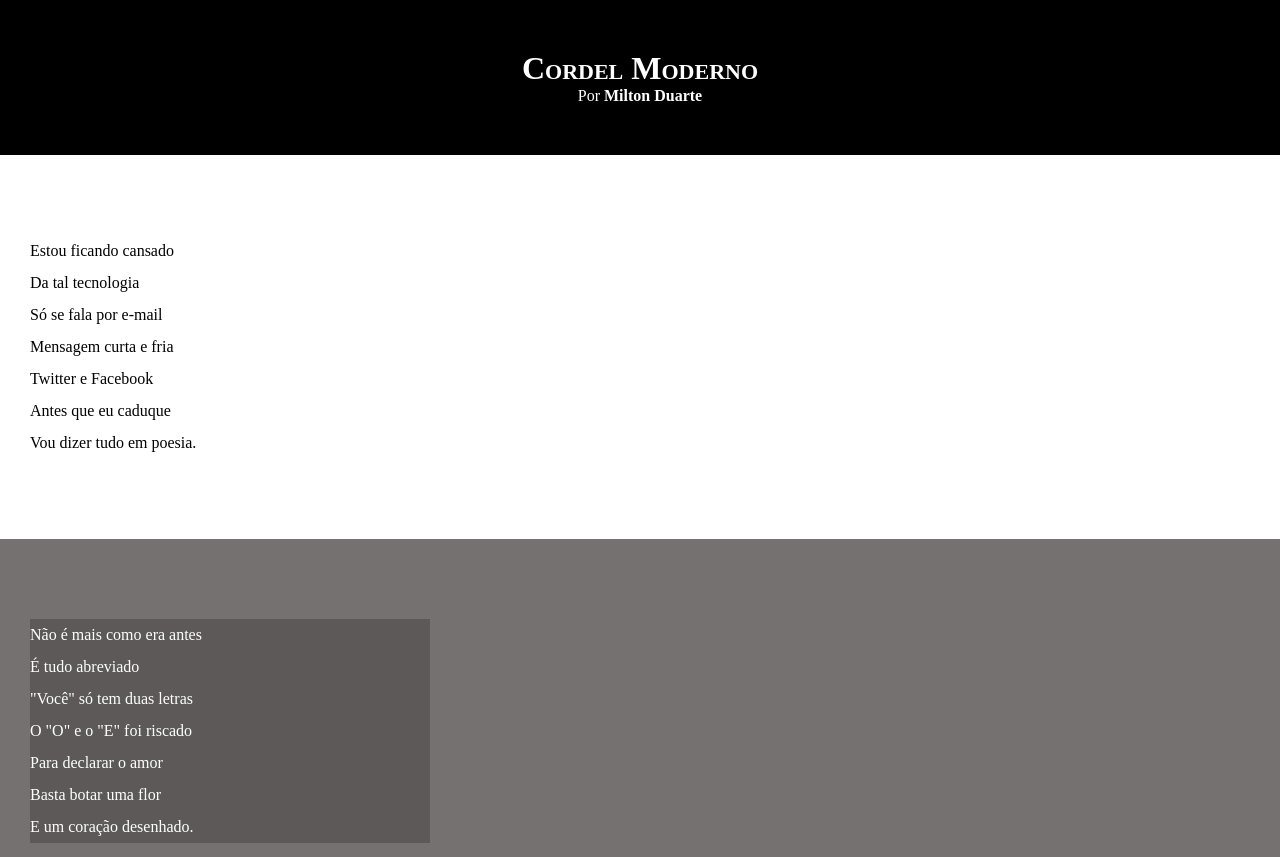
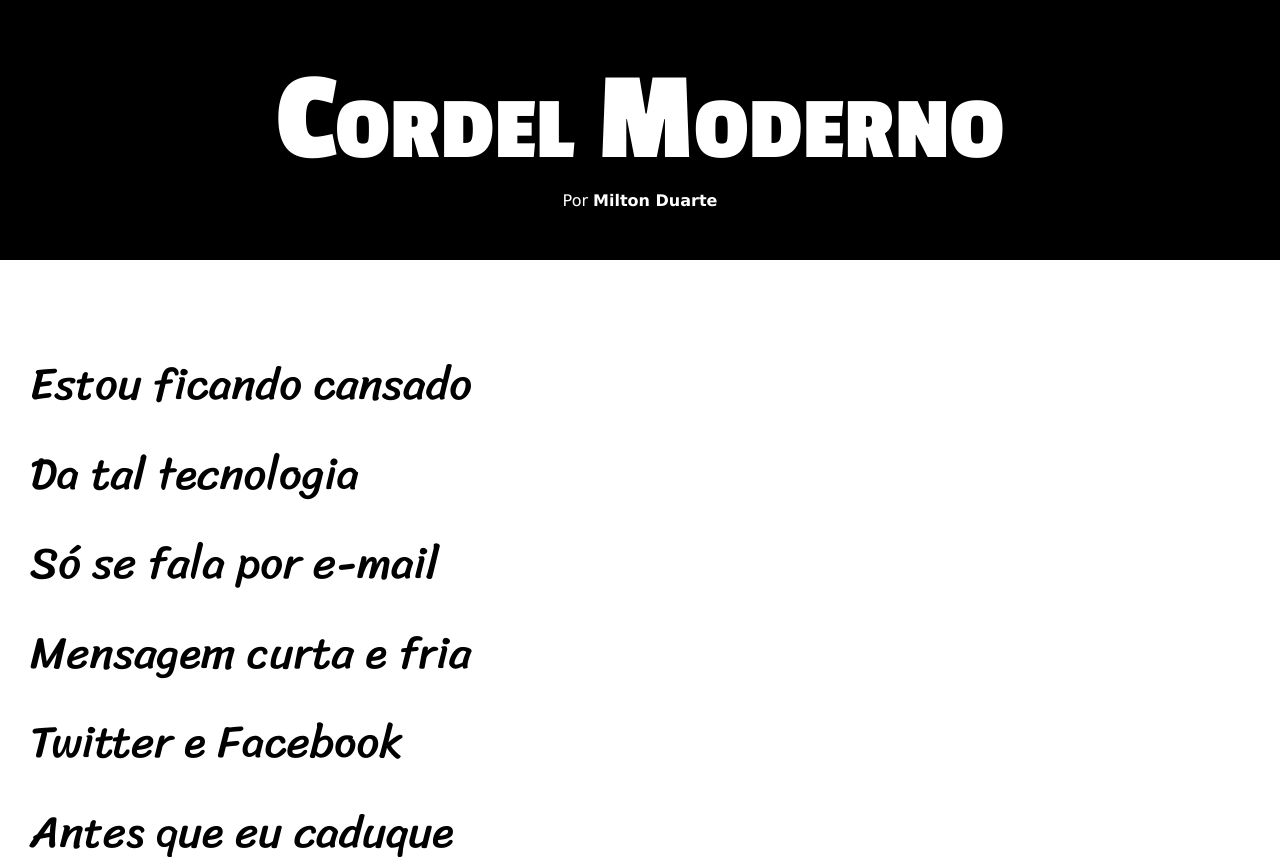
Before and after one commit to WillianSimon/desafios-curso-de-html-e-css, a plain HTML site: page d012/index.html in a window 1280 px wide. Shown: the top 857 px of the page. Drawn offline with Linux system fonts and the light colour scheme.

Commit message:
Atualização de estilos desafio 012

```diff
--- a/d012/estilo/style.css
+++ b/d012/estilo/style.css
@@ -1,10 +1,29 @@
 @charset "utf-8";
+
+@import url('https://fonts.googleapis.com/css2?family=Bebas+Neue&family=Passion+One:wght@400;700;900&family=Sriracha&display=swap');
+/* Código de uso
+font-family: "Sriracha", cursive;
+*/
+
+@import url('https://fonts.googleapis.com/css2?family=Bebas+Neue&family=Passion+One:wght@400;700;900&family=Sriracha&display=swap');
+/*
+Código de uso
+font-family: "Passion One", sans-serif;
+*/
+
+:root{
+    --font01: Verdana, Geneva, Tahoma, sans-serif;
+    --font02: "Passion One", sans-serif;
+    --font03: "Sriracha", cursive;
+}
 
 *{
     margin: 0px;
     padding: 0px;
+    font-size: 1em;
 }
 html, body{
+    font-family: var(--font01);
     background-color: rgb(255, 247, 247);
     min-height: 100%;
 }
@@ -16,6 +35,8 @@ header{
 header > h1{
     padding-top: 50px;
     font-variant: small-caps;
+    font-family: var(--font02);
+    font-size: 10vw;
 }
 header > p{
     padding-bottom: 50px;
@@ -35,6 +56,8 @@ section{
     padding-bottom: 10vh;
     line-height: 2em;
     padding-left: 30px;
+    font-family: var(--font03);
+    font-size: 3.5vw;
 }
 
 section.normal{
@@ -46,10 +69,10 @@ section.imagem{
     color: white;
 
 }
-
 section.imagem > p{
+    display: inline-block;
     background-color: rgba(0, 0, 0, 0.21);
-    width: 400px;
+    padding: 20px;
 }
 
 footer{
```
